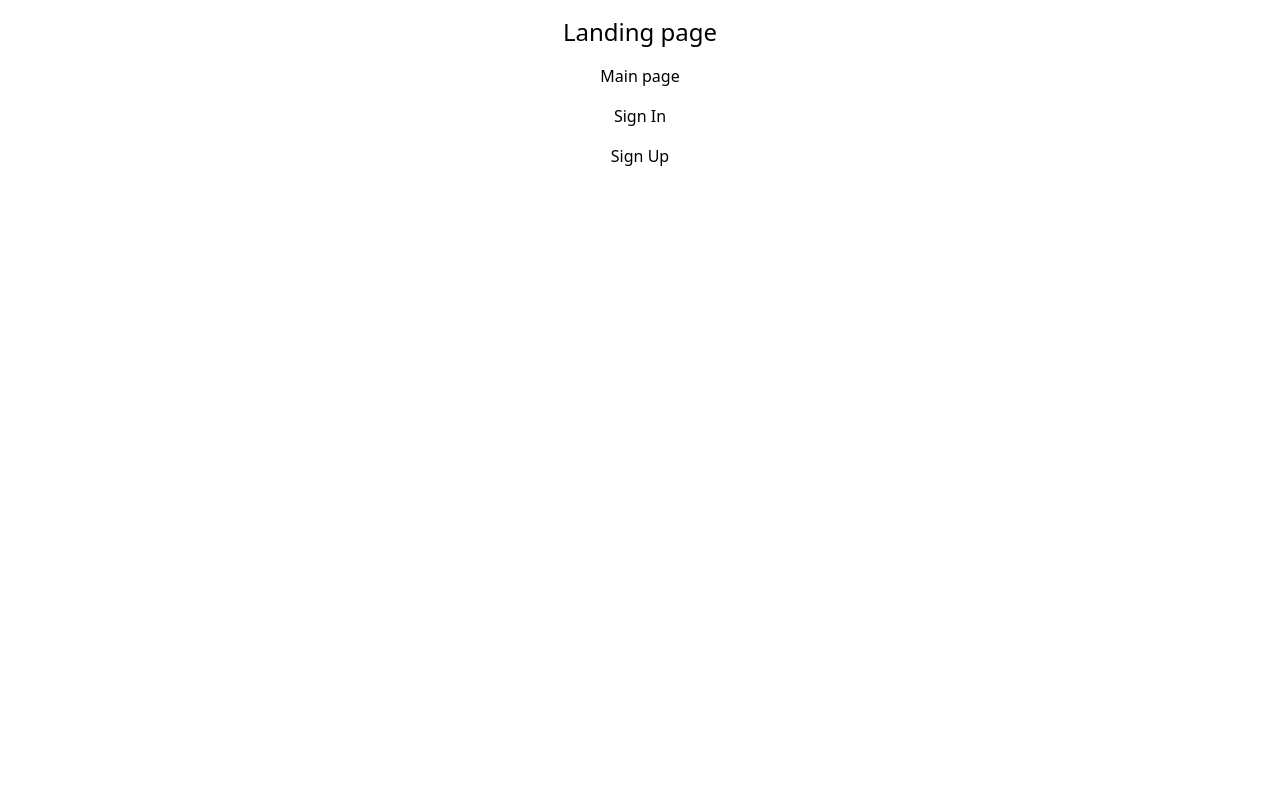
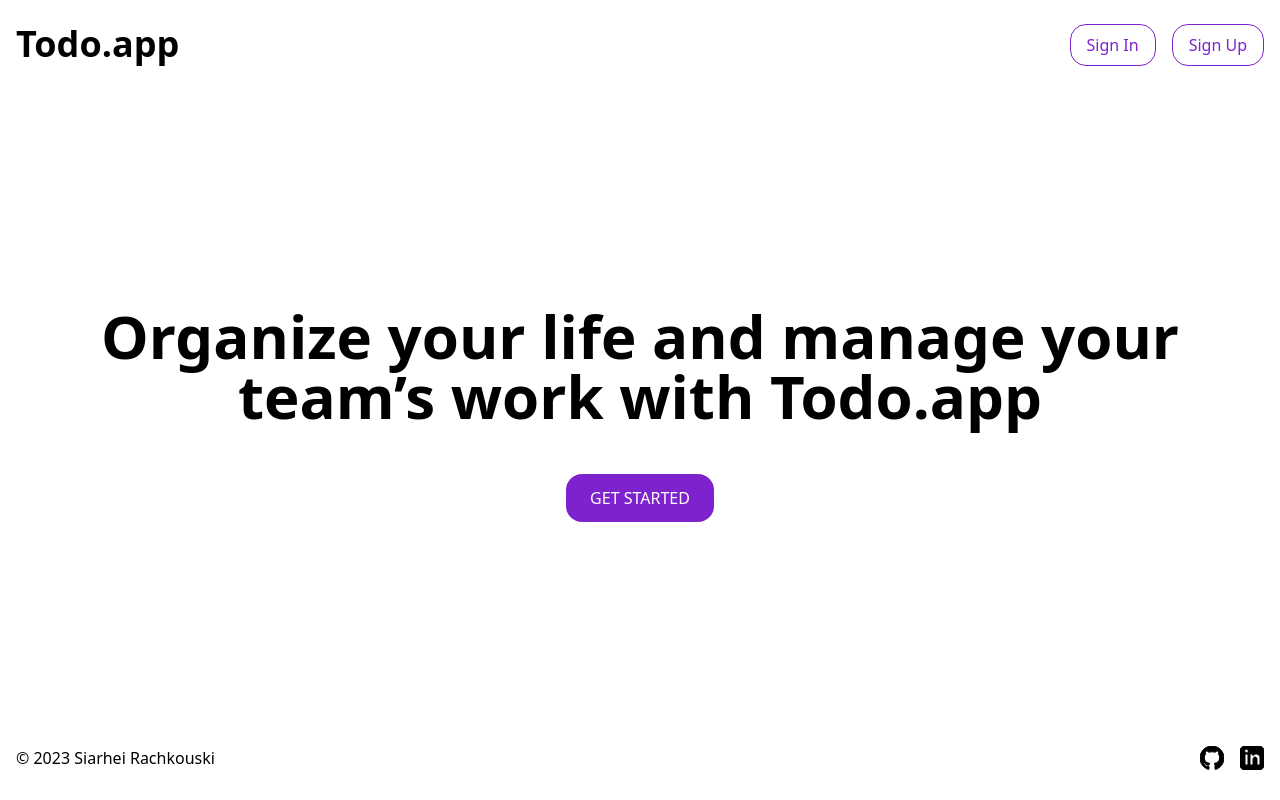
Before and after one commit to svr-by/todo-app, a React (Create React App) app: page / in a window 1280 px wide. Built offline with nearby package versions, Linux system fonts and the light colour scheme; no server answers.

Commit message:
refactor: stylize LandingPage

```diff
--- /dev/null
+++ b/src/components/icons/GithubIcon.jsx
@@ -0,0 +1,14 @@
+export function GithubIcon(props) {
+  return (
+    <svg
+      xmlns="http://www.w3.org/2000/svg"
+      viewBox="0 0 24 24"
+      stroke="currentColor"
+      fill="currentColor"
+      width="1.5rem"
+      {...props}
+    >
+      <path d="M12 0c-6.626 0-12 5.373-12 12 0 5.302 3.438 9.8 8.207 11.387.599.111.793-.261.793-.577v-2.234c-3.338.726-4.033-1.416-4.033-1.416-.546-1.387-1.333-1.756-1.333-1.756-1.089-.745.083-.729.083-.729 1.205.084 1.839 1.237 1.839 1.237 1.07 1.834 2.807 1.304 3.492.997.107-.775.418-1.305.762-1.604-2.665-.305-5.467-1.334-5.467-5.931 0-1.311.469-2.381 1.236-3.221-.124-.303-.535-1.524.117-3.176 0 0 1.008-.322 3.301 1.23.957-.266 1.983-.399 3.003-.404 1.02.005 2.047.138 3.006.404 2.291-1.552 3.297-1.23 3.297-1.23.653 1.653.242 2.874.118 3.176.77.84 1.235 1.911 1.235 3.221 0 4.609-2.807 5.624-5.479 5.921.43.372.823 1.102.823 2.222v3.293c0 .319.192.694.801.576 4.765-1.589 8.199-6.086 8.199-11.386 0-6.627-5.373-12-12-12z" />
+    </svg>
+  );
+}
--- /dev/null
+++ b/src/components/icons/LinkedinIcon.jsx
@@ -0,0 +1,14 @@
+export function LinkedinIcon(props) {
+  return (
+    <svg
+      xmlns="http://www.w3.org/2000/svg"
+      viewBox="0 0 24 24"
+      stroke="currentColor"
+      fill="currentColor"
+      width="1.5rem"
+      {...props}
+    >
+      <path d="M19 0h-14c-2.761 0-5 2.239-5 5v14c0 2.761 2.239 5 5 5h14c2.762 0 5-2.239 5-5v-14c0-2.761-2.238-5-5-5zm-11 19h-3v-11h3v11zm-1.5-12.268c-.966 0-1.75-.79-1.75-1.764s.784-1.764 1.75-1.764 1.75.79 1.75 1.764-.783 1.764-1.75 1.764zm13.5 12.268h-3v-5.604c0-3.368-4-3.113-4 0v5.604h-3v-11h3v1.765c1.396-2.586 7-2.777 7 2.476v6.759z" />
+    </svg>
+  );
+}
--- a/src/components/icons/index.js
+++ b/src/components/icons/index.js
@@ -8,3 +8,5 @@
 export { EmailIcon } from './EmailIcon';
 export { PasswordIcon } from './PasswordIcon';
 export { SignOutIcon } from './SignOutIcon';
+export { GithubIcon } from './GithubIcon';
+export { LinkedinIcon } from './LinkedinIcon';
--- a/src/pages/LandingPage.jsx
+++ b/src/pages/LandingPage.jsx
@@ -1,13 +1,65 @@
 import { Link } from 'react-router-dom';
+import { GithubIcon, LinkedinIcon } from '../components/icons';
 import * as ROUTES from '../core/routes';
+
+function FooterLink({ to, children }) {
+  return (
+    <a
+      href={to}
+      target="_blank"
+      rel="noreferrer"
+      className="inline-block ml-4 hover:text-purple-700"
+    >
+      {children}
+    </a>
+  );
+}
+
+function NavLink({ to, children }) {
+  return (
+    <Link
+      to={to}
+      className="px-4 py-2 border border-purple-700 rounded-2xl text-purple-700 hover:bg-purple-700 hover:text-white transition duration-300 ease-in-out"
+    >
+      {children}
+    </Link>
+  );
+}
 
 export function LandingPage() {
   return (
-    <div className="p-4 flex flex-col items-center gap-4">
-      <h1 className="text-2xl">Landing page</h1>
-      <Link to={ROUTES.MAIN}>Main page</Link>
-      <Link to={ROUTES.SIGN_IN}>Sign In</Link>
-      <Link to={ROUTES.SIGN_UP}>Sign Up</Link>
+    <div className="max-w-screen-xl min-h-screen mx-auto flex flex-col">
+      <header className="py-6 px-4 flex">
+        <div className="text-4xl font-bold mr-auto">
+          <Link to={ROUTES.MAIN}>Todo.app</Link>
+        </div>
+        <nav className="flex items-center gap-4">
+          <NavLink to={ROUTES.SIGN_IN}>Sign In</NavLink>
+          <NavLink to={ROUTES.SIGN_UP}>Sign Up</NavLink>
+        </nav>
+      </header>
+      <main className="grow flex flex-col justify-center items-center">
+        <h1 className="mx-auto max-w-6xl mb-8 p-4 font-bold text-6xl text-center">
+          Organize your life and manage your team{'’'}s work with Todo.app
+        </h1>
+        <Link
+          to={ROUTES.MAIN}
+          className="px-6 py-3 bg-purple-700 rounded-2xl text-white uppercase hover:bg-purple-800"
+        >
+          Get started
+        </Link>
+      </main>
+      <footer className="py-6 px-4 flex">
+        <p className="mr-auto">© 2023 Siarhei Rachkouski</p>
+        <div>
+          <FooterLink to="https://github.com/svr-by/todo-app">
+            <GithubIcon />
+          </FooterLink>
+          <FooterLink to="https://www.linkedin.com/in/siarhei-rachkouski/">
+            <LinkedinIcon />
+          </FooterLink>
+        </div>
+      </footer>
     </div>
   );
 }
```
